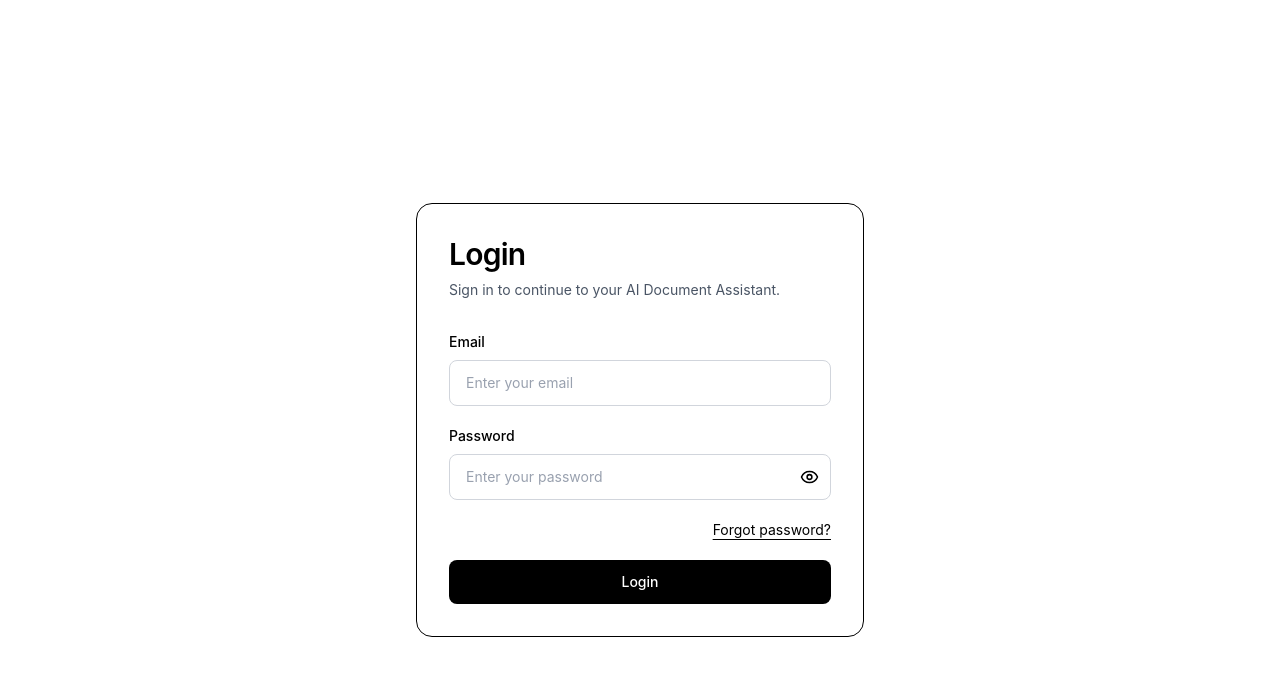
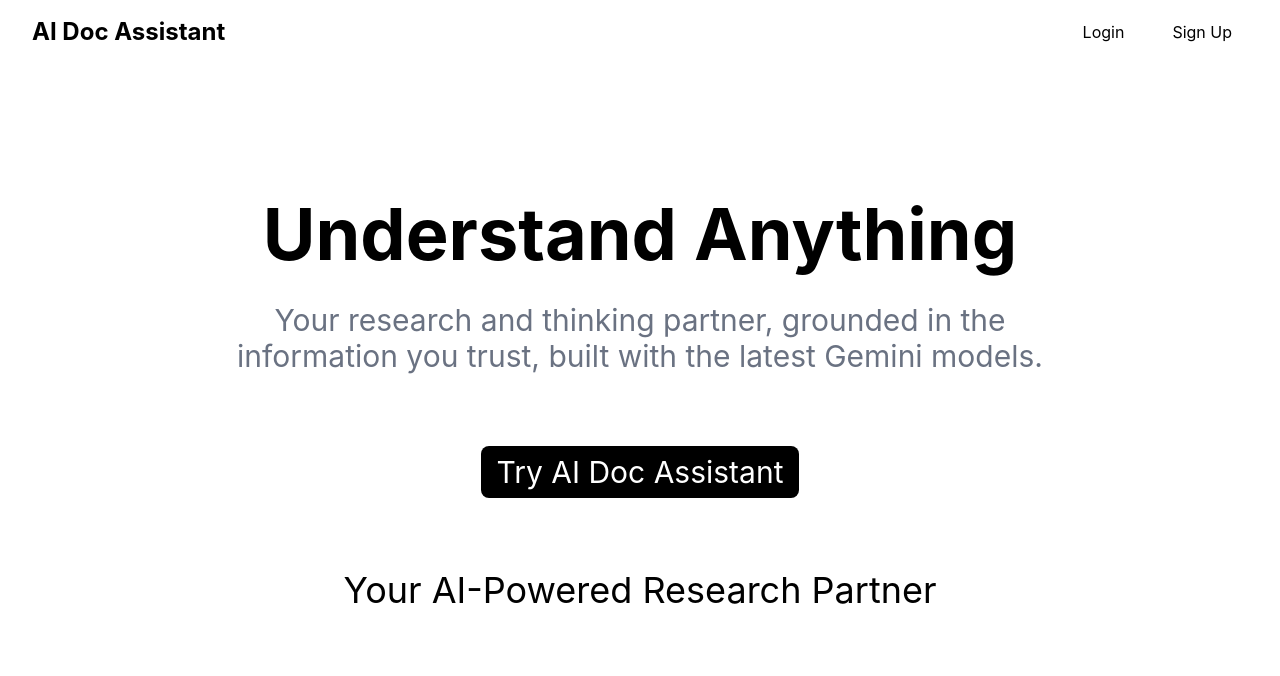
Before and after one commit to AnudeepthiKolagani/ai-doc-assistant-web, a React (Vite) app: page / in a window 1280 px wide. Shown: the top 676 px of the page. Built offline with nearby package versions, Linux system fonts and the light colour scheme.

Commit message:
feat: add routing for landing, login and signup pages

```diff
--- a/src/App.jsx
+++ b/src/App.jsx
@@ -1,13 +1,12 @@
+import { RouterProvider } from "react-router-dom";
 import "./App.css";
-import LoginPage from "./features/auth/pages/LoginPage";
+import { router } from "./app/router";
+// import LoginPage from "./features/auth/pages/LoginPage";
 // import { LadingPage } from "./pages/LandingPage";
 
 function App() {
-  return (
-    <div className="w-full h-screen px-20 mt-5">
-      {/* <LadingPage /> */}
-      <LoginPage />
-    </div>
+  return(
+    <RouterProvider router={router}/>
   );
 }
 
--- /dev/null
+++ b/src/app/router.jsx
@@ -0,0 +1,26 @@
+import { createBrowserRouter } from "react-router-dom";
+import { LandingPage } from "../pages/LandingPage";
+import { LoginPage } from "../features/auth/pages/LoginPage";
+import { SignUpPage } from "../features/auth/pages/SignUpPage";
+import { HomePage } from "../pages/HomePage";
+
+export const router = createBrowserRouter([
+  {
+    path: "/",
+    element: <LandingPage />,
+    children: [
+      {
+        path: "/",
+        element: <HomePage />,
+      },
+      {
+        path: "/login",
+        element: <LoginPage />,
+      },
+      {
+        path: "/signUp",
+        element: <SignUpPage />,
+      },
+    ],
+  },
+]);
--- a/src/components/Button.jsx
+++ b/src/components/Button.jsx
@@ -1,5 +1,14 @@
- export const Button = ({btnName})=>{
-    return(
-        <button className="rounded-lg px-4 py-0.5 hover:cursor-pointer hover:bg-black hover:text-white">{btnName}</button>
-    )
- }
+import { useNavigate } from "react-router-dom";
+
+export const Button = ({ btnName, navigateTo }) => {
+  const navigate = useNavigate();
+
+  return (
+    <button
+      className="rounded-lg px-4 py-0.5 hover:cursor-pointer hover:bg-black hover:text-white"
+      onClick={()=>navigate(navigateTo)}
+    >
+      {btnName}
+    </button>
+  );
+};
--- a/src/features/auth/components/LoginForm.jsx
+++ b/src/features/auth/components/LoginForm.jsx
@@ -4,7 +4,7 @@
 import { Eye, EyeOff } from "lucide-react";
 import { loginSchema } from "../schemas/auth.schema";
 
-const LoginForm = () => {
+export const LoginForm = () => {
   const [showPassword, setShowPassword] = useState(false);
 
   const {
@@ -127,5 +127,3 @@
     </div>
   );
 };
-
-export default LoginForm;
--- a/src/features/auth/pages/LoginPage.jsx
+++ b/src/features/auth/pages/LoginPage.jsx
@@ -1,11 +1,9 @@
-import LoginForm from "../components/LoginForm";
+import {LoginForm} from "../components/LoginForm";
 
-const LoginPage = () => {
+export const LoginPage = () => {
   return (
     <main className="flex min-h-screen items-center justify-center bg-white px-4">
       <LoginForm />
     </main>
   );
 };
-
-export default LoginPage;
--- /dev/null
+++ b/src/pages/HomePage.jsx
@@ -0,0 +1,19 @@
+export const HomePage = () => {
+  return (
+    <div className="mt-5 flex min-h-[80vh] items-center justify-center">
+      <div className="flex w-[70vw] flex-col items-center justify-center gap-8 text-center">
+        <h2 className="text-7xl font-bold">Understand Anything</h2>
+        <h2 className="text-3xl text-gray-500">
+          Your research and thinking partner, grounded in the information you
+          trust, built with the latest Gemini models.
+        </h2>
+
+        <button className=" my-10 rounded-lg bg-black px-4 py-2 text-3xl text-white hover:cursor-pointer">
+          Try AI Doc Assistant
+        </button>
+
+        <h2 className="text-4xl">Your AI-Powered Research Partner</h2>
+      </div>
+    </div>
+  );
+};
--- a/src/pages/LandingPage.jsx
+++ b/src/pages/LandingPage.jsx
@@ -1,34 +1,28 @@
+import { Outlet } from "react-router-dom";
 import { Button } from "../components/Button";
+import { useNavigate } from "react-router-dom";
 
-export const LadingPage = () => {
+export const LandingPage = () => {
+  const navigate = useNavigate();
+
   return (
     <div className="min-h-screen">
       {/* Header */}
       <div className="flex items-center justify-between px-8 py-4">
-        <h1 className="text-2xl font-bold">AI Doc Assistant</h1>
+        <h1
+          className="text-2xl font-bold cursor-pointer"
+          onClick={() => navigate("/")}
+        >
+          AI Doc Assistant
+        </h1>
 
         <div className="flex gap-4">
-          <Button btnName={"Login"} />
-          <Button btnName={"Sign Up"} />
+          <Button btnName={"Login"} navigateTo={"/login"} />
+          <Button btnName={"Sign Up"} navigateTo={"/signUp"} />
         </div>
       </div>
 
-      {/* Hero Section */}
-      <div className="mt-5 flex min-h-[80vh] items-center justify-center">
-        <div className="flex w-[70vw] flex-col items-center justify-center gap-8 text-center">
-          <h2 className="text-7xl font-bold">Understand Anything</h2>
-          <h2 className="text-3xl text-gray-500">
-            Your research and thinking partner, grounded in the information you
-            trust, built with the latest Gemini models.
-          </h2>
-
-          <button className=" my-10 rounded-lg bg-black px-4 py-2 text-3xl text-white hover:cursor-pointer">
-            Try AI Doc Assistant
-          </button>
-
-          <h2 className="text-4xl">Your AI-Powered Research Partner</h2>
-        </div>
-      </div>
+      <Outlet />
     </div>
   );
 };
```
